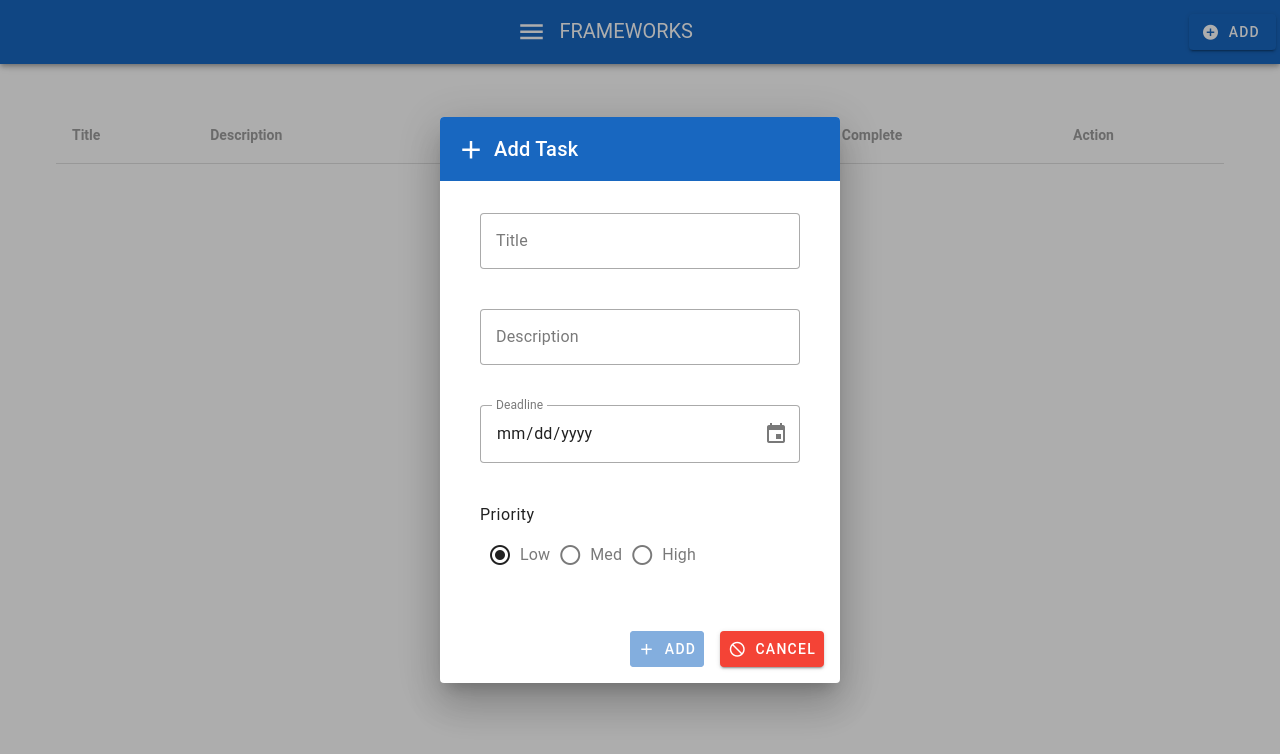
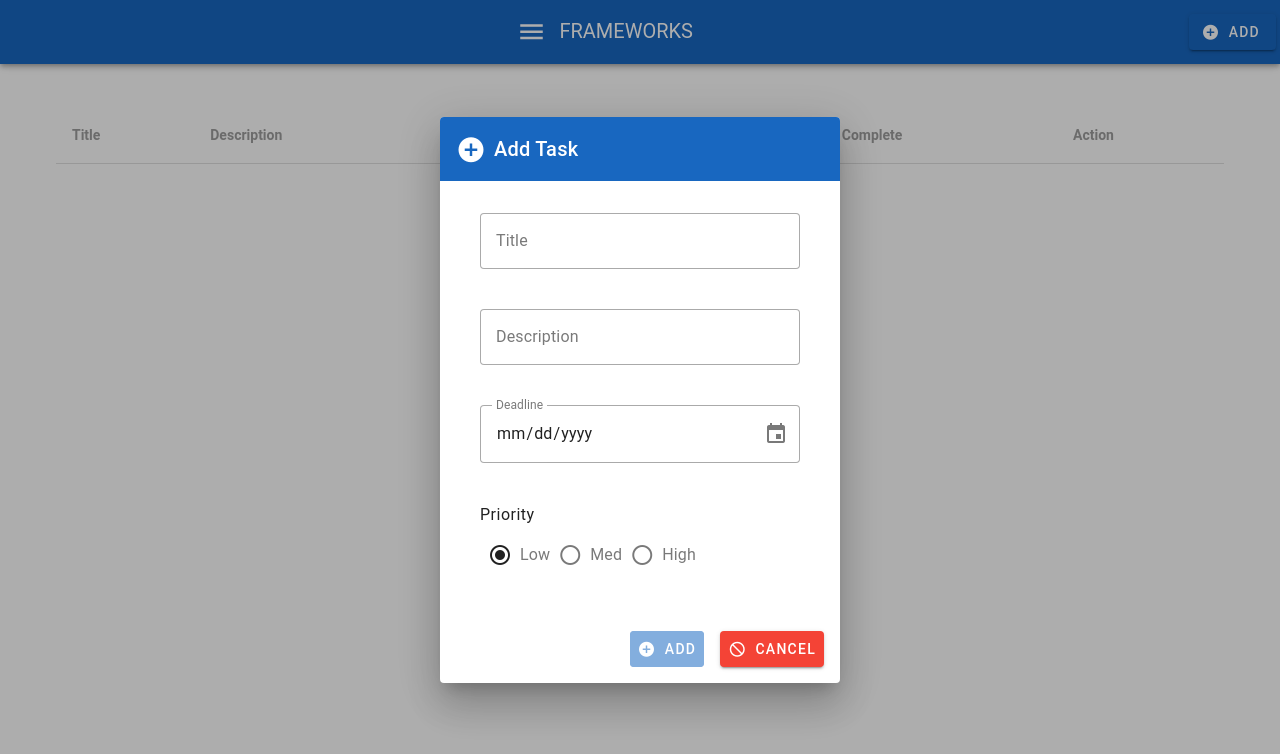
Before and after one commit to gsquared11/pr02gtg17, a Vue app: page / in a window 1280 px wide. Both pictures are taken after a click on the button "ADD". Shown: the top 754 px of the page. Built offline with nearby package versions, Linux system fonts and the light colour scheme.

Commit message:
Updated update icons

```diff
--- a/src/components/TaskDialog.vue
+++ b/src/components/TaskDialog.vue
@@ -92,8 +92,8 @@ defineExpose({ openDialog });
   <v-dialog v-model="dialog" max-width="400px">
     <v-card>
       <v-card-title class="text-white bg-primary py-4">
-        <v-icon icon="mdi-pencil" v-if="task.id" class="me-2"></v-icon>
-        <v-icon icon="mdi-plus" v-else class="me-2"></v-icon>
+        <v-icon icon="mdi-square-edit-outline" v-if="task.id" class="me-2"></v-icon>
+        <v-icon icon="mdi-plus-circle" v-else class="me-2"></v-icon>
         <template v-if="task.id">Edit Task</template>
         <template v-else>Add Task</template>
       </v-card-title>
@@ -158,7 +158,7 @@ defineExpose({ openDialog });
         <v-btn
           variant="elevated"
           color="primary"
-          :prepend-icon="task.id ? 'mdi-pencil' : 'mdi-plus'"
+          :prepend-icon="task.id ? 'mdi-square-edit-outline' : 'mdi-plus-circle'"
           @click="handleSubmit"
           :disabled="!task.title || !task.description || !task.deadline || (!task.id && checkTitleDuplicate && checkTitleDuplicate(task.title))"
           class="me-2"
--- a/src/components/TaskTable.vue
+++ b/src/components/TaskTable.vue
@@ -100,7 +100,7 @@ function deleteTask(taskId) {
                 color="primary"
                 size="small"
                 @click="showDialog(task)"
-                prepend-icon="mdi-pencil"
+                prepend-icon="mdi-square-edit-outline"
               >
                 Update
               </v-btn>
--- a/src/style.css
+++ b/src/style.css
@@ -1,3 +1,4 @@
+/* Makes the default date picker icon transparent */
 input[type="date"]::-webkit-calendar-picker-indicator {
     width: auto;
 }
```
